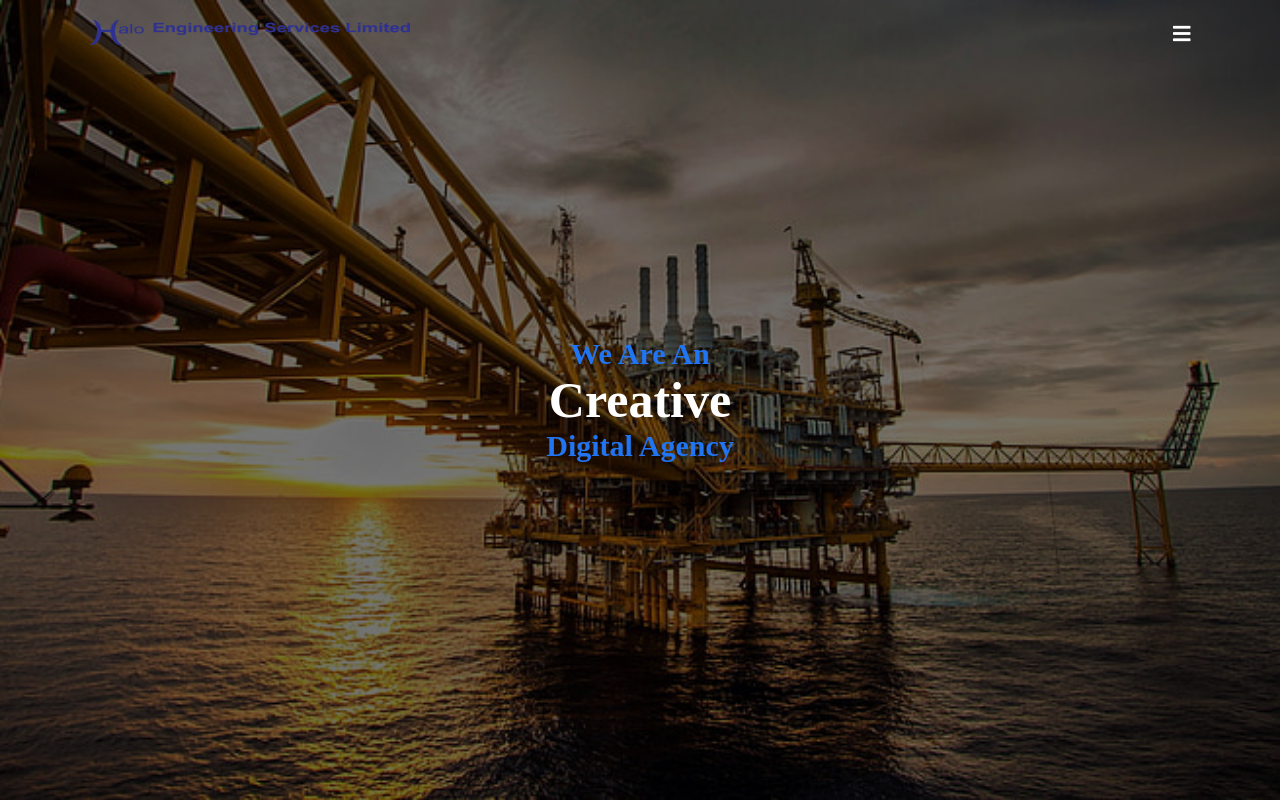
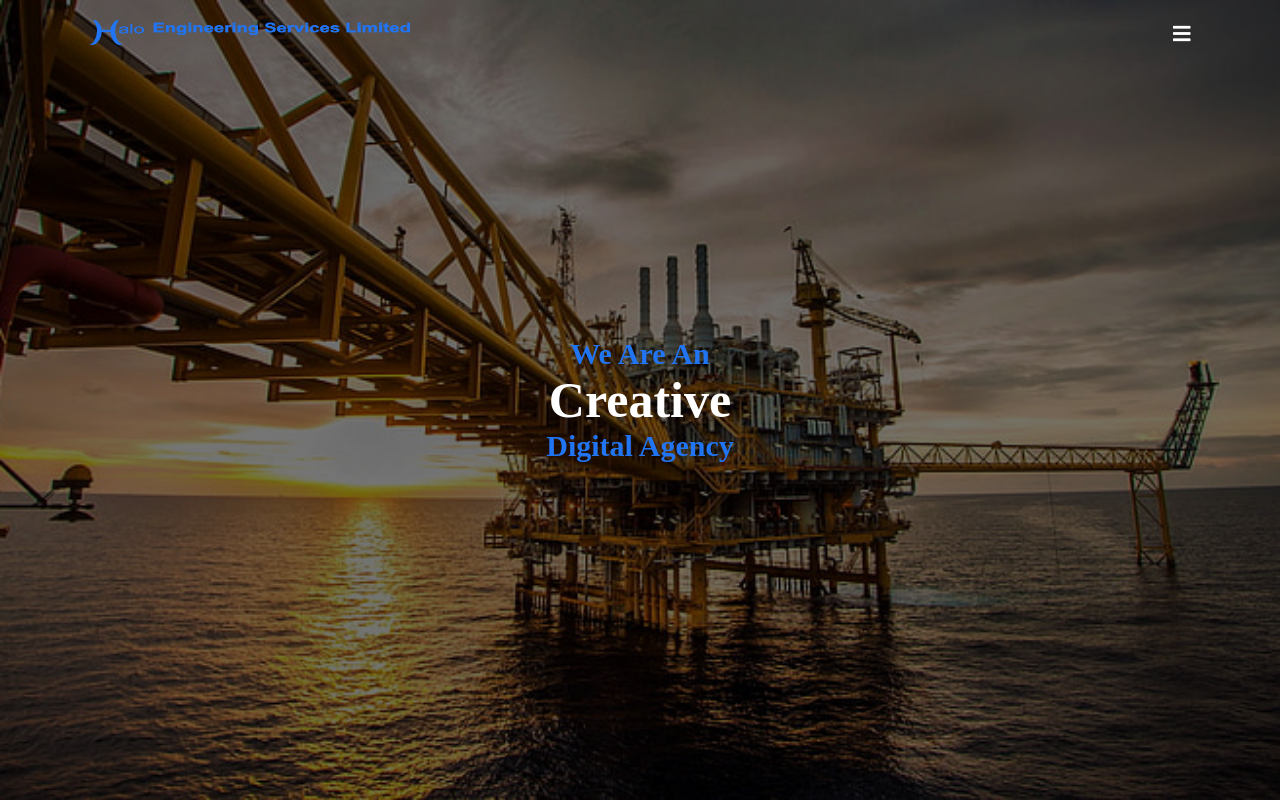
Before and after one commit to stellothedemigod/halo-engineering, a plain HTML site: page index.html in a window 1280 px wide. Shown: the top 802 px of the page. Drawn offline with Linux system fonts and the light colour scheme.

Commit message:
edited header color

```diff
--- a/index.html
+++ b/index.html
@@ -20,7 +20,7 @@
     <a href="#" id="logo">
          <!-- Halo <span style="color: white;">Engineering Services</span> -->
         <!-- <button style=" padding: 5px; border: 15px ; border-radius: 10px; border-color: white;"> -->
-            <img style="width:25vw ;" height="25vh"; src="../halo-engineering-images\Layer 1.png" alt="">
+            <img style="width:25vw ;" height="25vh"; src="../halo-engineering-images\header brighter.png" alt="">
         <!-- </button> -->
     </a>
     <nav class="navbar">
```
Also changed, not shown: halo-engineering-images/header brighter.png (added), halo-engineering-images/header w bg.png (added).
